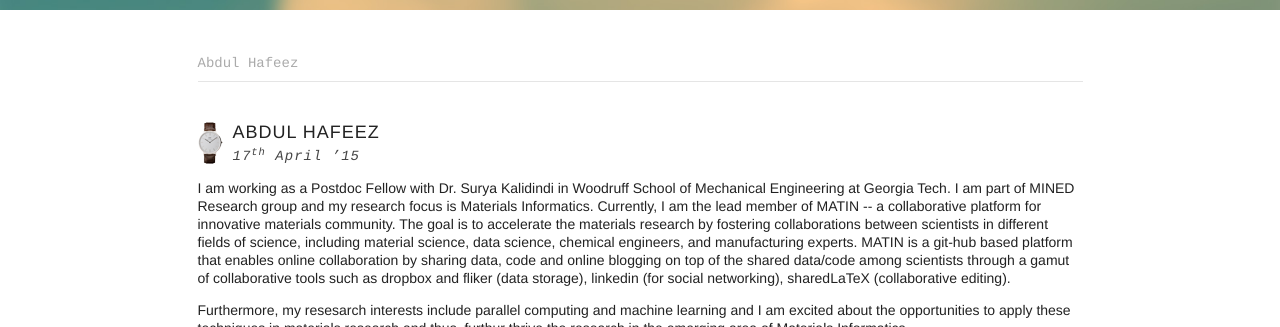
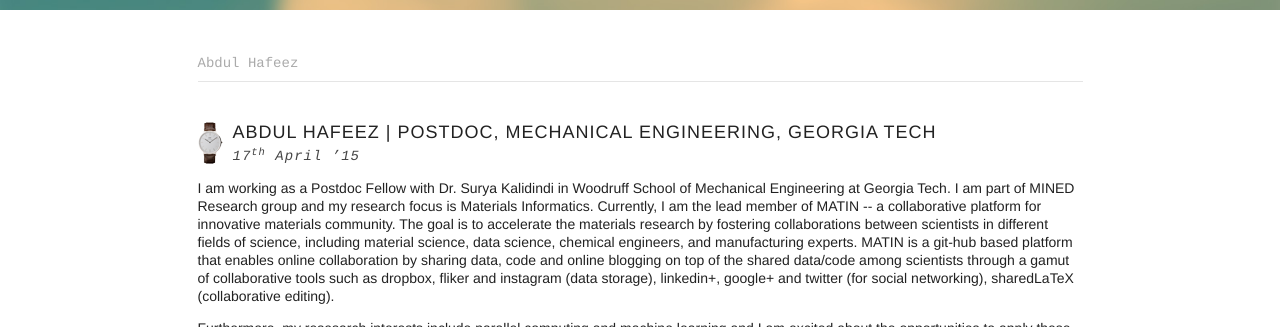
Before and after one commit to ahafeez7/ahafeez7.github.io, a Jekyll site: the page built from _posts/2014-08-12-the-travelog-theme.markdown, in a window 1280 px wide, cut to the strip 0-327 px from the top of the page. Built offline with Jekyll 4.4.1, drawn with Linux system fonts in a browser that asks for light colours.

Commit message:
Update 2014-08-12-the-travelog-theme.markdown
update text

```diff
--- a/_posts/2014-08-12-the-travelog-theme.markdown
+++ b/_posts/2014-08-12-the-travelog-theme.markdown
@@ -1,13 +1,13 @@
 ---
 layout: post
-title:  "Abdul Hafeez"
+title:  "Abdul Hafeez | Postdoc, Mechanical Engineering, Georgia Tech"
 date:   2015-04-17
 categories: ME, Georgia Tech
 location: Atlanta, USA
 tags: atlanta usa
 ---
 <p>
-I am working as a Postdoc Fellow with Dr. Surya Kalidindi in Woodruff School of Mechanical Engineering at Georgia Tech. I am part of MINED Research group and my research focus is Materials Informatics. Currently, I am the lead member of MATIN -- a collaborative platform for innovative materials community. The goal is to accelerate the materials research by fostering collaborations between scientists in different fields of science, including material science, data science, chemical engineers, and manufacturing experts. MATIN is a git-hub based platform that enables online collaboration by sharing data, code and online blogging on top of the shared data/code among scientists through a gamut of collaborative tools such as dropbox and fliker (data storage), linkedin (for social networking), sharedLaTeX (collaborative editing).
+I am working as a Postdoc Fellow with Dr. Surya Kalidindi in Woodruff School of Mechanical Engineering at Georgia Tech. I am part of MINED Research group and my research focus is Materials Informatics. Currently, I am the lead member of MATIN -- a collaborative platform for innovative materials community. The goal is to accelerate the materials research by fostering collaborations between scientists in different fields of science, including material science, data science, chemical engineers, and manufacturing experts. MATIN is a git-hub based platform that enables online collaboration by sharing data, code and online blogging on top of the shared data/code among scientists through a gamut of collaborative tools such as dropbox, fliker and instagram (data storage), linkedin+, google+ and twitter (for social networking), sharedLaTeX (collaborative editing).
 </p>
 <p>
 Furthermore, my resesarch interests include parallel computing and machine learning and I am excited about the
```
